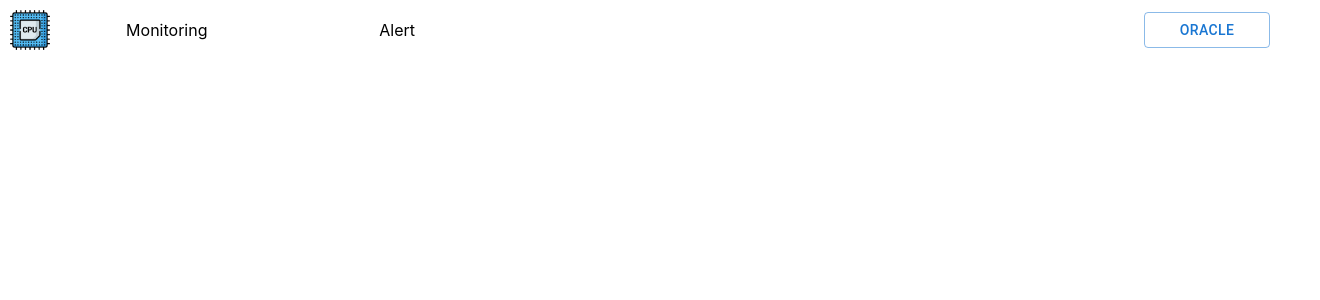
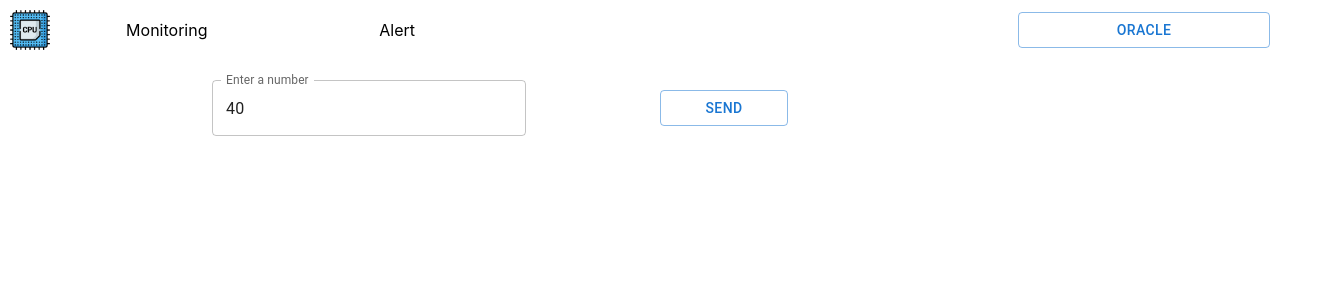
Before and after one commit to Ayvan1/schemalosDB, a React (Create React App) app: page /alert in a window 1280 px wide. Shown: the top 300 px of the page, 1320 px wide, since content can reach past the window. Built offline with nearby package versions, Linux system fonts and the light colour scheme; no server answers.

Commit message:
end of the frontend

```diff
--- a/src/App.js
+++ b/src/App.js
@@ -4,6 +4,7 @@ import ChartCard from './component/cart/chartCard';
 import React, {useEffect, useState } from "react";
 import { BrowserRouter as Router, useRoutes, Link } from 'react-router-dom';
 import Header from './component/header/header';
+import Alert from './component/alert/alert';
 import Home from './component/home/home';
 import { Button } from '@mui/material';
 
@@ -17,7 +18,8 @@ function App() {
   const AppRoutes = () =>{
     const routes = useRoutes([
       //{path:'/',element:<Home/>},
-      {path: '/', element:<ChartCard connectionDB={isOn} />}
+      {path: '/', element:<ChartCard connectionDB={isOn} />},
+      {path: '/alert', element:<Alert connectionDB={isOn}/>}
     ])
     return routes
   }
--- /dev/null
+++ b/src/component/alert/alert.css
@@ -0,0 +1,28 @@
+.alert{
+    display:  flex;
+    flex-direction: column;
+}
+
+.sendAlert div{
+    width: 70%;
+}
+
+.sendAlert{
+    padding:  20px;
+    text-align:  left;
+    display: flex;
+    flex: row;
+    width: 100%;
+    align-items:   center   ;
+
+    /* background-color: red; */
+}
+
+.TempInput{
+    text-align: right;
+    width: 90%;
+}
+
+Button{
+    width: 20%;
+}
--- a/src/component/alert/alert.js
+++ b/src/component/alert/alert.js
@@ -1,146 +1,16 @@
 import React, { useEffect, useState } from "react";
-import { getAlert, postTemperatureAlert } from "../../service/influxService";
-import { getAllTemperature as oracleGetAllTemperature, postTemperatureAlert as postTemp } from "../../service/oracleService";
-import { TrophySpin } from "react-loading-indicators";
-import { Button } from "@mui/material";
-import { Line } from 'react-chartjs-2';
-import {
-  Chart as ChartJS,
-  LineElement,
-  PointElement,
-  LinearScale,
-  CategoryScale,
-  Legend,
-  Tooltip,
-  Title,
-} from "chart.js";
-import "./chartCart.css"
-ChartJS.register(
-  LineElement,
-  PointElement,
-  LinearScale,
-  CategoryScale,
-  Legend,
-  Tooltip,
-  Title
-);
-const options = {
-  responsive: true,
-  plugins: {
-    legend: { position: "top" },
-  },
-  scales: {
-    x: { title: {
-        display: true,
-        text: "Time" },
-        grid: {
-            display: true
-        },
-        ticks: {
-            maxRotation: 45,
-            minRotation: 90,
-            autoSkip: true,
-        },
-        },
-    y: { title: {
-        display: true,
-        text: "Temperatur CPU"
-        },
-        grid: {
-            display: true
-        } },
-  },
-};
-
-function getDataset(temperature){
-    console.log("Loaded data")
-    const labels = Array.from(new Set(temperature.map(d => d.time))).sort();
-
-    const data = temperature.reduce((prev,current) => {
-        if(!prev[current.sensor_name])
-            prev[current.sensor_name] = {}
-        prev[current.sensor_name][current.time] = current.temperature
-        return prev
-    },{})
-
-    const datasets = Object.entries(data).map(([sensor_name, values], idx) => {
+import ShowAlertComponent from "./showAlertComponent";
+import SetAlertComponent from "./setAlertComponent";
+import "./alert.css"
 
 
-    return {
-
-      label: sensor_name,
-      data: labels.map(label => values[label] ?? null),
-      borderColor: `hsla(${(idx * 60) % 360}, 70%, 60%, 0.8)`,
-      backgroundColor: `hsla(${(idx * 60) % 360}, 70%, 70%, 0.3)`,
-      fill: false,
-      tension: 0.1,
-        };
-    });
-    return { labels, datasets };
+function Alert({connectionDB}){
+   return(
+    <div className="alert">
+    <SetAlertComponent connectionDB={connectionDB}/>
+    <ShowAlertComponent connectionDB={connectionDB}/>
+    </div>
+   )
 }
 
-function Alert({connectionDB}){
-    const [inputValue, setInputValue] = useState(0)
-    const [alertData,setAlertData] = useState(null)
-    const [loading,setLoading] = useState(true)
-
-
-
-    const handleChange  = (e) =>{
-        setInputValue(e.target.value)
-    }
-    const sendTemperatureAlert = async () =>{
-        connectionDB?  await  postTemp(inputValue) :postTemperatureAlert(inputValue)
-    }
-
-
-    useEffect(() =>{
-        let isActive = true
-        const fetchData = async () =>{
-            try{
-                const data =  connectionDB? await  oracleGetAllTemperature(): await getAlert();
-                if(data){
-                    setAlertData(getDataset(data))
-                    setLoading(false)
-                    }
-                }
-                catch(error){
-                    console.error("Error: ", error)
-                }
-        }
-
-        fetchData()
-
-        const intervalId = setInterval(fetchData,10000)
-        return () => {
-            clearInterval(intervalId)
-            isActive = false
-        }
-    },[connectionDB])
-
-    if (loading || !alertData){
-        return(
-            <div className="loading">
-                <TrophySpin color="#315ccc" size="large" text="loading " textColor="#cba2a2" />
-            </div>
-        )
-    }
-    const setAlert = () => {
-        return (
-            <div class="base-Input-root">
-                <input class="base-Input-input" type="number" max={100} min={0} defaultValue={40} onChange={handleChange}/>
-                <Button onClick={sendTemperatureAlert()} variant="outlined" sx={{
-                    '&:hover': {
-                    backgroundColor: '#282c34',
-                    color:"#F5DEB3"
-                    },
-                }}>Send</Button>
-            </div>
-        )
-    }
-
-    <ul>
-        <li>Show alert</li>
-        <li>Set Alert</li>
-    </ul>
-}
+export default Alert;
--- a/src/component/alert/setAlertComponent.js
+++ b/src/component/alert/setAlertComponent.js
@@ -1,8 +1,8 @@
 import React,{useEffect,useState} from "react";
-import { getAlert, postTemperatureAlert } from "../../service/influxService";
+import { postTemperatureAlert } from "../../service/influxService";
 import { postTemperatureAlert as postTemp } from "../../service/oracleService";
-import { Button } from "@mui/material";
-
+import { Button,TextField } from "@mui/material";
+import "./alert.css"
 
 
 
@@ -14,20 +14,47 @@ function SetAlertComponent({connectionDB}){
     }
 
     const sendTemperatureAlert = async () =>{
-        connectionDB? await postTemp(inputValue):postTemperatureAlert(inputValue)
+        connectionDB? await postTemp(inputValue): await postTemperatureAlert(inputValue)
     }
 
     return(
-        <>
-            <div class="base-Input-root">
-                <input class="base-Input-input" type="number" max={100} min={0} defaultValue={40} onChange={handleChange}/>
+        <div className="sendAlert">
+            <div className="TempInput">
+                <TextField
+                    label="Enter a number"
+                    type="number"
+                    variant="outlined"
+                    defaultValue={40}
+                    onChange={handleChange}
+                    InputLabelProps={{
+                        shrink: true,
+                    }}
+                    inputProps={{
+                        min: 0,
+                        max: 100,
+                        step: 1,
+                    }}
+                    />
             </div>
-            <Button onClick={sendTemperatureAlert()} variant="outlined" sx={{
-                    '&:hover': {
-                    backgroundColor: '#282c34',
-                    color:"#F5DEB3"
-                    },
-            }}>Send</Button>
-        </>
+
+            <div>
+                <Button onClick={sendTemperatureAlert} variant="outlined" sx={{
+                        '&:hover': {
+                        backgroundColor: '#282c34',
+                        color:"#F5DEB3"
+                        },
+                    }}>Send</Button>
+            </div>
+
+
+
+
+                {/* <input class="base-Input-input" type="number" max={100} min={0} defaultValue={40} onChange={handleChange}/> */}
+
+
+        </div>
     )
 }
+
+
+export default SetAlertComponent
--- a/src/component/alert/showAlertComponent.js
+++ b/src/component/alert/showAlertComponent.js
@@ -3,7 +3,7 @@ import { getAlert as getAlertInflux } from "../../service/influxService";
 import { getAlert as getAlertOracle } from "../../service/oracleService";
 import { getDataset,options } from "../../service/chartOption";
 import { Line } from 'react-chartjs-2';
-import "./chartCart.css"
+import "../cart/chartCart.css"
 import { TrophySpin } from "react-loading-indicators";
 
 function ShowAlertComponent({connectionDB}){
@@ -52,3 +52,5 @@ function ShowAlertComponent({connectionDB}){
         </div>
     )
 }
+
+export default ShowAlertComponent
--- a/src/service/chartOption.js
+++ b/src/service/chartOption.js
@@ -8,7 +8,6 @@ import {
   Tooltip,
   Title,
 } from "chart.js";
-import "./chartCart.css"
 ChartJS.register(
   LineElement,
   PointElement,
--- a/src/service/oracleService.js
+++ b/src/service/oracleService.js
@@ -41,9 +41,7 @@ export async function postTemperatureAlert(alertTemperature){
             "Content-Type":"application/json"
         },
         body: JSON.stringify({
-            time: alertTemperature.time,
-            sensor_name: alertTemperature.sensor,
-            temperature: alertTemperature.temperature
+            temperature: alertTemperature
         })
     }).then(res => res.json())
     .then(data => {
```
